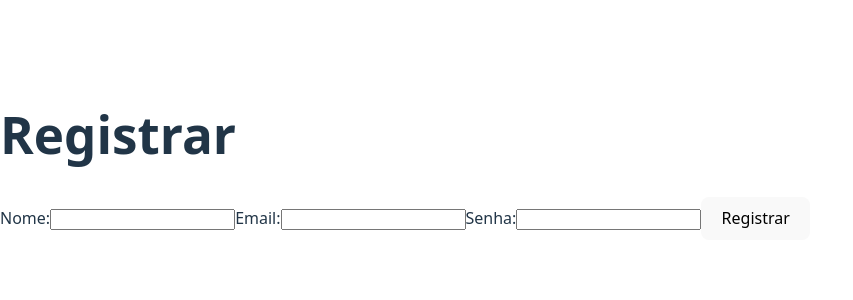
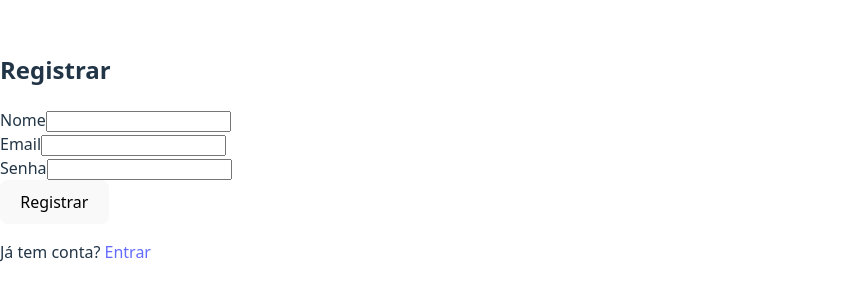
Before and after one commit to AntonioCarlos-DF/gerenciamento-de-empresas, a React (Vite) app in the folder frontend/: page /register in a window 1280 px wide. Shown: the part 244-544 px from the top of the page, without its empty margins (0-853 px from the left). Built offline with nearby package versions, Linux system fonts and the light colour scheme.

Commit message:
Novas rotas, dashboard iniciado, Login e registro para teste

```diff
--- /dev/null
+++ b/frontend/src/pages/Dashboard.tsx
@@ -0,0 +1,8 @@
+
+export default function Dashboard() {
+return(
+    <div>
+        hello
+    </div>
+);
+}
--- a/frontend/src/pages/Login.tsx
+++ b/frontend/src/pages/Login.tsx
@@ -1,42 +1,70 @@
 import { useState } from 'react';
-import { useNavigate } from 'react-router-dom';
+import { useNavigate, Link } from 'react-router-dom';
 
 export default function Login() {
-  const [email, setEmail] = useState('');
-  const [password, setPassword] = useState('');
+  const [email, setEmail] = useState<string>('');
+  const [password, setPassword] = useState<string>('');
+  const [error, setError] = useState<string | null>(null);
   const navigate = useNavigate();
 
-  const handleSubmit = (e: React.FormEvent) => {
+  const handleSubmit = async (e: React.FormEvent) => {
     e.preventDefault();
-    // TODO: chamar API de login
-    console.log({ email, password });
-    // navigate('/dashboard');
+    try {
+      const res = await fetch('http://localhost:3000/api/login', {
+        method: 'POST',
+        headers: { 'Content-Type': 'application/json' },
+        body: JSON.stringify({ email, password }),
+      });
+      const data = await res.json();
+      if (!res.ok) throw new Error(data.message || 'Erro ao fazer login');
+      // Salva token e navega
+      localStorage.setItem('token', data.token);
+      navigate('/dashboard');
+    } catch (err: any) {
+      setError(err.message);
+    }
   };
 
   return (
-    <div className="login-page">
-      <h1>Entrar</h1>
-      <form onSubmit={handleSubmit}>
-        <label>
-          Email:
+    <div className="min-h-screen flex items-center justify-center bg-gray-100">
+      <div className="w-full max-w-md p-8 bg-white rounded-lg shadow">
+        <h2 className="text-2xl font-bold mb-6 text-center">Login</h2>
+        {error && <p className="text-red-500 mb-4">{error}</p>}
+        <form onSubmit={handleSubmit} className="space-y-4">
+          <div>
+            <label className="block mb-1">Email</label>
             <input
               type="email"
               value={email}
               onChange={e => setEmail(e.target.value)}
               required
+              className="w-full border px-3 py-2 rounded"
             />
-        </label>
-        <label>
-          Senha:
+          </div>
+          <div>
+            <label className="block mb-1">Senha</label>
             <input
               type="password"
               value={password}
               onChange={e => setPassword(e.target.value)}
               required
+              className="w-full border px-3 py-2 rounded"
             />
-        </label>
-        <button type="submit">Login</button>
+          </div>
+          <button
+            type="submit"
+            className="w-full bg-blue-600 text-white py-2 rounded hover:bg-blue-700 transition"
+          >
+            Entrar
+          </button>
         </form>
+        <p className="mt-4 text-center">
+          Ainda não tem conta?{' '}
+          <Link to="/register" className="text-blue-600 hover:underline">
+            Registre-se
+          </Link>
+        </p>
+      </div>
     </div>
   );
 }
--- a/frontend/src/pages/Register.tsx
+++ b/frontend/src/pages/Register.tsx
@@ -1,49 +1,81 @@
 import { useState } from 'react';
+import { useNavigate, Link } from 'react-router-dom';
 
 export default function Register() {
-  const [name, setName] = useState('');
-  const [email, setEmail] = useState('');
-  const [password, setPassword] = useState('');
+  const [name, setName] = useState<string>('');
+  const [email, setEmail] = useState<string>('');
+  const [password, setPassword] = useState<string>('');
+  const [error, setError] = useState<string | null>(null);
+  const navigate = useNavigate();
 
-  const handleSubmit = (e: React.FormEvent) => {
+  const handleSubmit = async (e: React.FormEvent) => {
     e.preventDefault();
-    // TODO: chamar API de registro
-    console.log({ name, email, password });
+    try {
+      const res = await fetch('http://localhost:3000/api/register', {
+        method: 'POST',
+        headers: { 'Content-Type': 'application/json' },
+        body: JSON.stringify({ name, email, password }),
+      });
+      if (!res.ok) {
+        const data = await res.json();
+        throw new Error(data.message || 'Erro ao registrar');
+      }
+      navigate('/'); // volta para login
+    } catch (err: any) {
+      setError(err.message);
+    }
   };
 
   return (
-    <div className="register-page">
-      <h1>Registrar</h1>
-      <form onSubmit={handleSubmit}>
-        <label>
-          Nome:
+    <div className="min-h-screen flex items-center justify-center bg-gray-100">
+      <div className="w-full max-w-md p-8 bg-white rounded-lg shadow">
+        <h2 className="text-2xl font-bold mb-6 text-center">Registrar</h2>
+        {error && <p className="text-red-500 mb-4">{error}</p>}
+        <form onSubmit={handleSubmit} className="space-y-4">
+          <div>
+            <label className="block mb-1">Nome</label>
             <input
               type="text"
               value={name}
               onChange={e => setName(e.target.value)}
               required
+              className="w-full border px-3 py-2 rounded"
             />
-        </label>
-        <label>
-          Email:
+          </div>
+          <div>
+            <label className="block mb-1">Email</label>
             <input
               type="email"
               value={email}
               onChange={e => setEmail(e.target.value)}
               required
+              className="w-full border px-3 py-2 rounded"
             />
-        </label>
-        <label>
-          Senha:
+          </div>
+          <div>
+            <label className="block mb-1">Senha</label>
             <input
               type="password"
               value={password}
               onChange={e => setPassword(e.target.value)}
               required
+              className="w-full border px-3 py-2 rounded"
             />
-        </label>
-        <button type="submit">Registrar</button>
+          </div>
+          <button
+            type="submit"
+            className="w-full bg-green-600 text-white py-2 rounded hover:bg-green-700 transition"
+          >
+            Registrar
+          </button>
         </form>
+        <p className="mt-4 text-center">
+          Já tem conta?{' '}
+          <Link to="/" className="text-blue-600 hover:underline">
+            Entrar
+          </Link>
+        </p>
+      </div>
     </div>
   );
 }
--- a/frontend/src/routes.tsx
+++ b/frontend/src/routes.tsx
@@ -1,6 +1,7 @@
 import { BrowserRouter, Routes, Route } from 'react-router-dom';
 import Login from './pages/Login';
 import Register from './pages/Register';
+import Dashboard from './pages/Dashboard';
 
 export default function AppRoutes() {
   return (
@@ -8,6 +9,7 @@
       <Routes>
         <Route path="/" element={<Login />} />
         <Route path="/register" element={<Register />} />
+        <Route path="/dashboard" element={<Dashboard />} />
       </Routes>
     </BrowserRouter>
   );
```
Also changed, not shown: 1 other file (tests, documents, lock files or other folders). Lines whose indentation alone changed are shown as unchanged.
